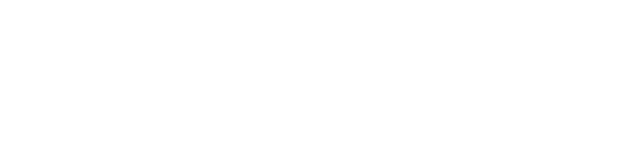
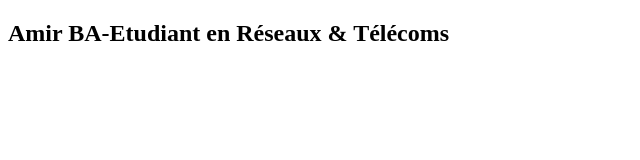
Before and after one commit to Bamir23/mon-cv, a plain HTML site: page index.html in a window 1280 px wide. Shown: the whole page, without its empty margins (0-640 px from the left). Drawn offline with Linux system fonts and the light colour scheme.

Commit message:
mise en place de la section titre

```diff
--- a/index.html
+++ b/index.html
@@ -11,7 +11,9 @@
 
     </header>
     <main>
-
+        <section>
+            <h1>Amir BA-Etudiant en Réseaux & Télécoms</h1>
+        </section>
     </main>
     <footer>
 
```
